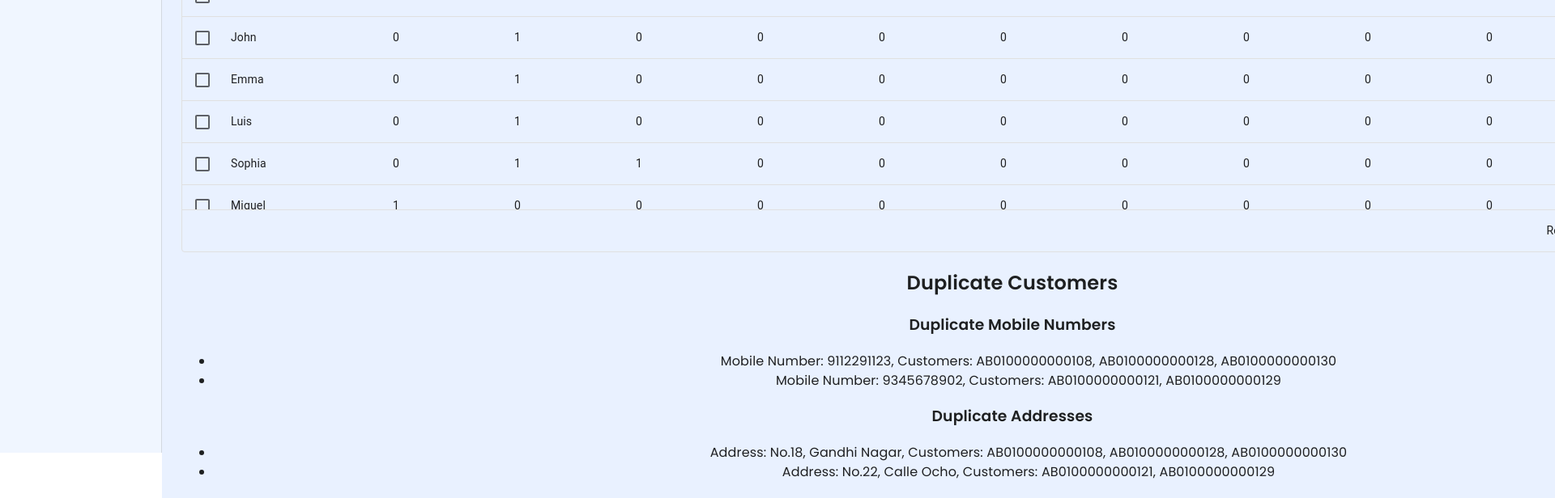
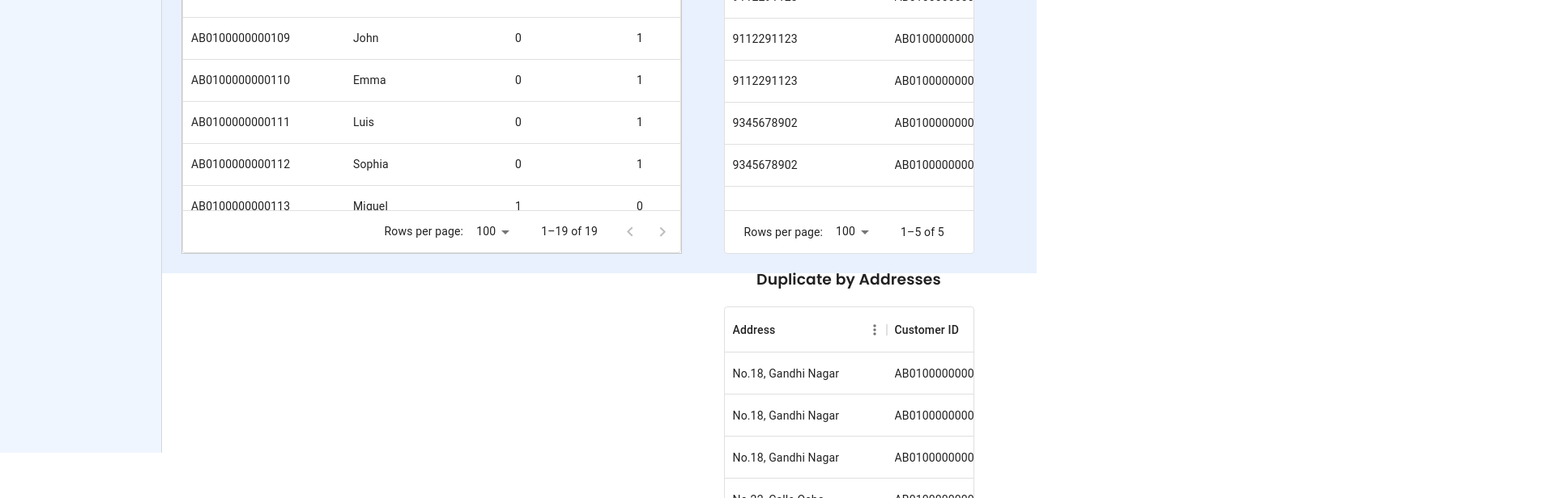
Before and after one commit to Anthoniselvi/orders, a React (Create React App) app: page / in a window 1280 px wide. Shown: the part 240-856 px from the top of the page at 81% size, 1920 px wide, since content can reach past the window. Built offline with nearby package versions, Linux system fonts and the light colour scheme.

Commit message:
customer ID includes in all tables

```diff
--- a/src/App.css
+++ b/src/App.css
@@ -3,39 +3,5 @@
 .App {
   text-align: center;
   font-family: "Poppins";
+  background-color: #E9F1FF;
 }
-
-.App-logo {
-  height: 40vmin;
-  pointer-events: none;
-}
-
-@media (prefers-reduced-motion: no-preference) {
-  .App-logo {
-    animation: App-logo-spin infinite 20s linear;
-  }
-}
-
-.App-header {
-  background-color: #282c34;
-  min-height: 100vh;
-  display: flex;
-  flex-direction: column;
-  align-items: center;
-  justify-content: center;
-  font-size: calc(10px + 2vmin);
-  color: white;
-}
-
-.App-link {
-  color: #61dafb;
-}
-
-@keyframes App-logo-spin {
-  from {
-    transform: rotate(0deg);
-  }
-  to {
-    transform: rotate(360deg);
-  }
-}
--- a/src/Dashboard.js
+++ b/src/Dashboard.js
@@ -14,12 +14,13 @@ import ListItemText from "@mui/material/ListItemText";
 import HomeIcon from "@mui/icons-material/Home";
 import MailIcon from "@mui/icons-material/Mail";
 import GetReports from "./GetReports";
+import { calculateNewValue } from "@testing-library/user-event/dist/utils";
 
 const drawerWidth = 200;
 
 export default function Dashboard() {
   return (
-    <Box sx={{ display: "flex" }}>
+    <Box sx={{ display: "flex", width: "100vw", height: "100%" }}>
       <CssBaseline />
       <AppBar
         position="fixed"
@@ -82,7 +83,16 @@ export default function Dashboard() {
           ))}
         </List> */}
       </Drawer>
-      <Box component="main" sx={{ flexGrow: 1, bgcolor: "#E9F1FF", p: 3 }}>
+      <Box
+        component="main"
+        sx={{
+          flexGrow: 1,
+          bgcolor: "#E9F1FF",
+          p: 3,
+          width: `calc(100vw - ${drawerWidth})`,
+          height: "100%",
+        }}
+      >
         <Toolbar />
         <GetReports />
       </Box>
--- /dev/null
+++ b/src/DuplicatesTable.js
@@ -0,0 +1,66 @@
+import * as React from "react";
+import Box from "@mui/material/Box";
+import { DataGrid } from "@mui/x-data-grid";
+
+export default function DuplicatesTable({
+  duplicateCustomers,
+  duplicateAddresses,
+}) {
+  const duplicateMobileColumns = [
+    {
+      field: "mobileNumber",
+      headerName: "Mobile Number",
+      width: 200,
+      cellStyle: { color: "blue" },
+    },
+    { field: "customerID", headerName: "Customer ID", width: 200 },
+    { field: "customerName", headerName: "Customer Name", width: 200 },
+  ];
+
+  const duplicateMobileRows = duplicateCustomers.flatMap((duplicate) =>
+    duplicate.customers.map((customer, index) => ({
+      id: `${duplicate.mobileNumber}-${index}`,
+      mobileNumber: duplicate.mobileNumber,
+      customerID: customer.customerID,
+      customerName: customer.customerName,
+    }))
+  );
+
+  const duplicateAddressColumns = [
+    { field: "address", headerName: "Address", width: 200 },
+    { field: "customerID", headerName: "Customer ID", width: 200 },
+    { field: "customerName", headerName: "Customer Name", width: 200 },
+  ];
+
+  const duplicateAddressRows = duplicateAddresses.flatMap((address, index) =>
+    address.customers.map((customer, i) => ({
+      id: `${address.address}-${i}`,
+      address: address.address,
+      customerID: customer.customerID,
+      customerName: customer.customerName,
+    }))
+  );
+
+  return (
+    <div style={{ width: "100%" }}>
+      <Box sx={{ height: 400, width: "100%" }}>
+        <h3>Duplicate by Mobile Numbers</h3>
+        <DataGrid
+          sx={{ bgcolor: "#ffffff" }}
+          rows={duplicateMobileRows}
+          columns={duplicateMobileColumns}
+          pageSize={5}
+          disableSelectionOnClick
+        />
+        <h3>Duplicate by Addresses</h3>
+        <DataGrid
+          sx={{ bgcolor: "#ffffff" }}
+          rows={duplicateAddressRows}
+          columns={duplicateAddressColumns}
+          pageSize={5}
+          disableSelectionOnClick
+        />
+      </Box>
+    </div>
+  );
+}
--- a/src/GetReports.js
+++ b/src/GetReports.js
@@ -2,31 +2,7 @@ import React, { useState, useEffect } from "react";
 import { AppBar, Toolbar, Tabs, Tab } from "@mui/material";
 import { ordersData } from "./ordersData";
 import ReportsTable from "./ReportsTable";
-// import { DataGrid } from "@mui/x-data-grid";
-
-// const ReportsTable = ({ reportResults }) => {
-//   const columns = [
-//     { field: "id", headerName: "ID", width: 100 },
-//     { field: "period", headerName: "Period", width: 200 },
-//     { field: "customerName", headerName: "Customer Name", width: 200 },
-//     { field: "orderCount", headerName: "Order Count", width: 150 },
-//   ];
-
-//   const rows = reportResults.flatMap((report) =>
-//     report.customerCounts.map((customer, index) => ({
-//       id: `${report.period}-${index}`,
-//       period: report.period,
-//       customerName: customer.customerName,
-//       orderCount: customer.orderCount,
-//     }))
-//   );
-
-//   return (
-//     <div style={{ height: 400, width: "100%" }}>
-//       <DataGrid rows={rows} columns={columns} />
-//     </div>
-//   );
-// };
+import DuplicatesTable from "./DuplicatesTable";
 
 export default function Reports() {
   const [inputValue, setInputValue] = useState("weekly");
@@ -39,6 +15,8 @@ export default function Reports() {
       generateWeeklyReports();
     } else if (inputValue === "monthly") {
       generateMonthlyReports();
+    } else if (inputValue === "all") {
+      generateAllReports();
     }
     findDuplicateCustomers();
   }, [inputValue]);
@@ -52,46 +30,104 @@ export default function Reports() {
     return date.toLocaleDateString(undefined, options);
   };
 
+  const formatDateRange = (startDate, endDate) => {
+    const startDay = startDate.getDate();
+    const startMonth = startDate.getMonth() + 1;
+    const endDay = endDate.getDate();
+    const endMonth = endDate.getMonth() + 1;
+
+    return `${startDay.toString().padStart(2, "0")}.${startMonth
+      .toString()
+      .padStart(2, "0")} - ${endDay.toString().padStart(2, "0")}.${endMonth
+      .toString()
+      .padStart(2, "0")}`;
+  };
+
+  const formatMonthRange = (startDate, endDate) => {
+    const startDay = startDate.getDate().toString().padStart(2, "0");
+    const startMonth = (startDate.getMonth() + 1).toString().padStart(2, "0");
+    const endDay = endDate.getDate().toString().padStart(2, "0");
+    const endMonth = (endDate.getMonth() + 1).toString().padStart(2, "0");
+
+    return `${startDay}.${startMonth}-${endDay}.${endMonth}`;
+  };
+
+  const generateAllReports = () => {
+    const allResults = {};
+
+    // Initialize order count and customer ID for all customer names
+    ordersData.forEach((order) => {
+      const customerName = order["Customer Name"];
+      allResults[customerName] = {
+        orderCount: 0,
+        customerID: order["Customer ID"], // Include customerID field
+      };
+    });
+
+    ordersData.forEach((order) => {
+      const customerName = order["Customer Name"];
+      allResults[customerName].orderCount += 1;
+    });
+
+    const formattedResults = [
+      {
+        period: "All",
+        customerCounts: Object.entries(allResults).map(
+          ([customerName, { orderCount, customerID }]) => ({
+            customerName,
+            orderCount,
+            customerID, // Include customerID field
+          })
+        ),
+      },
+    ];
+
+    setReportResults(formattedResults);
+  };
+
   const generateWeeklyReports = () => {
-    const startDate = new Date("2023-04-01"); // Set the desired starting date in the format "YYYY-MM-DD"
-    startDate.setDate(startDate.getDate() + (7 - startDate.getDay())); // Set the start date as the first Sunday of the week
+    const startDate = new Date("2023-04-01");
+    startDate.setDate(startDate.getDate() + (7 - startDate.getDay()));
     const currentDate = new Date();
     const weeklyResults = {};
 
     const datesInRange = [];
 
-    // Generate an array of all dates within the range, including previous months
     while (startDate <= currentDate) {
       datesInRange.push(new Date(startDate));
-      startDate.setDate(startDate.getDate() + 7); // Move to the next Sunday
+      startDate.setDate(startDate.getDate() + 7);
     }
 
-    // Reverse the datesInRange array to display results in reverse order
     datesInRange.reverse();
 
     datesInRange.forEach((date) => {
       const weekStart = new Date(date);
-      weekStart.setDate(weekStart.getDate() - weekStart.getDay()); // Get the start date of the week
+      weekStart.setDate(weekStart.getDate() - weekStart.getDay());
 
       const weekEnd = new Date(weekStart);
-      weekEnd.setDate(weekEnd.getDate() + 6); // Get the end date of the week
+      weekEnd.setDate(weekEnd.getDate() + 6);
 
-      const weekRange = `${formatDate(weekStart)} - ${formatDate(weekEnd)}`;
+      const weekRange = formatDateRange(weekStart, weekEnd);
 
       weeklyResults[weekRange] = {};
 
       // Initialize order count to 0 for all customer names
       ordersData.forEach((order) => {
+        const customerID = order["Customer ID"];
         const customerName = order["Customer Name"];
-        weeklyResults[weekRange][customerName] = 0;
+        weeklyResults[weekRange][customerID] = {
+          customerName,
+          orderCount: 0,
+        };
       });
 
       ordersData.forEach((order) => {
         const orderDate = new Date(order["Order Date"]);
 
         if (orderDate >= weekStart && orderDate <= weekEnd) {
+          const customerID = order["Customer ID"];
           const customerName = order["Customer Name"];
-          weeklyResults[weekRange][customerName] += 1;
+          weeklyResults[weekRange][customerID].orderCount += 1;
         }
       });
     });
@@ -100,7 +136,8 @@ export default function Reports() {
       ([weekRange, customerData]) => ({
         period: weekRange,
         customerCounts: Object.entries(customerData).map(
-          ([customerName, orderCount]) => ({
+          ([customerID, { customerName, orderCount }]) => ({
+            customerID,
             customerName,
             orderCount,
           })
@@ -142,14 +179,17 @@ export default function Reports() {
     datesInRange.forEach(({ firstDay, lastDay }) => {
       const monthStart = new Date(firstDay);
       const monthEnd = new Date(lastDay);
-      const monthRange = `${formatDate(monthStart)} - ${formatDate(monthEnd)}`;
+      const monthRange = formatMonthRange(monthStart, monthEnd);
 
       monthlyResults[monthRange] = {};
 
       // Initialize order count to 0 for all customer names
       ordersData.forEach((order) => {
         const customerName = order["Customer Name"];
-        monthlyResults[monthRange][customerName] = 0;
+        monthlyResults[monthRange][customerName] = {
+          orderCount: 0,
+          customerID: order["Customer ID"], // Include customerID field
+        };
       });
 
       ordersData.forEach((order) => {
@@ -157,7 +197,7 @@ export default function Reports() {
 
         if (orderDate >= firstDay && orderDate <= lastDay) {
           const customerName = order["Customer Name"];
-          monthlyResults[monthRange][customerName] += 1;
+          monthlyResults[monthRange][customerName].orderCount += 1;
         }
       });
     });
@@ -166,9 +206,10 @@ export default function Reports() {
       ([monthRange, customerData]) => ({
         period: monthRange,
         customerCounts: Object.entries(customerData).map(
-          ([customerName, orderCount]) => ({
+          ([customerName, { orderCount, customerID }]) => ({
             customerName,
             orderCount,
+            customerID, // Include customerID field
           })
         ),
       })
@@ -185,32 +226,33 @@ export default function Reports() {
       const mobileNumber = order["Mobile Number"];
       const address = order["Address"];
       const customerID = order["Customer ID"];
+      const customerName = order["Customer Name"];
 
       if (!mobileNumbersMap.has(mobileNumber)) {
         mobileNumbersMap.set(mobileNumber, []);
       }
 
-      mobileNumbersMap.get(mobileNumber).push(customerID);
+      mobileNumbersMap.get(mobileNumber).push({ customerID, customerName });
 
       if (!addressesMap.has(address)) {
         addressesMap.set(address, []);
       }
 
-      addressesMap.get(address).push(customerID);
+      addressesMap.get(address).push({ customerID, customerName });
     });
 
     const duplicateMobileNumbers = Array.from(mobileNumbersMap)
-      .filter(([_, customerIDs]) => customerIDs.length > 1)
-      .map(([mobileNumber, customerIDs]) => ({
+      .filter(([_, customers]) => customers.length > 1)
+      .map(([mobileNumber, customers]) => ({
         mobileNumber,
-        customerIDs,
+        customers,
       }));
 
     const duplicateAddressesList = Array.from(addressesMap)
-      .filter(([_, customerIDs]) => customerIDs.length > 1)
-      .map(([address, customerIDs]) => ({
+      .filter(([_, customers]) => customers.length > 1)
+      .map(([address, customers]) => ({
         address,
-        customerIDs,
+        customers,
       }));
 
     setDuplicateCustomers(duplicateMobileNumbers);
@@ -218,10 +260,13 @@ export default function Reports() {
   };
 
   return (
-    <div>
-      <AppBar position="static">
+    <div style={{ display: "flex", width: "calc(100vw - 250px)" }}>
+      <div style={{ width: "100%", display: "flex", gap: "5%" }}>
+        <div style={{ width: "60%", border: "1px solid #C9C9C9" }}>
+          <AppBar position="static" sx={{ background: "none" }}>
             <Toolbar>
               <Tabs value={inputValue} onChange={handleInputChange}>
+                <Tab value="all" label="All" />
                 <Tab value="weekly" label="Weekly Reports" />
                 <Tab value="monthly" label="Monthly Reports" />
               </Tabs>
@@ -229,26 +274,13 @@ export default function Reports() {
           </AppBar>
           {/* <ReportsTable reportResults={reportResults} /> */}
           <ReportsTable reportResults={reportResults} />
-      <div>
-        <h2>Duplicate Customers</h2>
-        <h3>Duplicate Mobile Numbers</h3>
-        <ul>
-          {duplicateCustomers.map((customer, index) => (
-            <li key={index}>
-              Mobile Number: {customer.mobileNumber}, Customers:{" "}
-              {customer.customerIDs.join(", ")}
-            </li>
-          ))}
-        </ul>
-        <h3>Duplicate Addresses</h3>
-        <ul>
-          {duplicateAddresses.map((address, index) => (
-            <li key={index}>
-              Address: {address.address}, Customers:{" "}
-              {address.customerIDs.join(", ")}
-            </li>
-          ))}
-        </ul>
+        </div>
+        <div style={{ width: "30%" }}>
+          <DuplicatesTable
+            duplicateCustomers={duplicateCustomers}
+            duplicateAddresses={duplicateAddresses}
+          />
+        </div>
       </div>
     </div>
   );
--- a/src/ReportsTable.js
+++ b/src/ReportsTable.js
@@ -5,6 +5,7 @@ import { DataGrid } from "@mui/x-data-grid";
 export default function ReportsTable({ reportResults }) {
   const periods = reportResults.map((report) => report.period);
   const columns = [
+    { field: "customerID", headerName: "Customer ID", width: 200 },
     { field: "customerName", headerName: "Customer Name", width: 200 },
     ...periods.map((period) => ({
       field: period,
@@ -23,6 +24,7 @@ export default function ReportsTable({ reportResults }) {
       } else {
         const newRow = {
           id: `${customer.customerName}-${report.period}`,
+          customerID: customer.customerID, // Include customerID field
           customerName: customer.customerName,
         };
         newRow[report.period] = customer.orderCount;
@@ -33,12 +35,12 @@ export default function ReportsTable({ reportResults }) {
   }, []);
 
   return (
-    <Box sx={{ height: 400, width: "100%" }}>
+    <Box sx={{ height: 400, width: "100%", bgcolor: "#ffffff" }}>
       <DataGrid
         rows={rows}
         columns={columns}
         pageSize={5}
-        checkboxSelection
+        // checkboxSelection
         disableSelectionOnClick
       />
     </Box>
```
Lines whose indentation alone changed are shown as unchanged.
